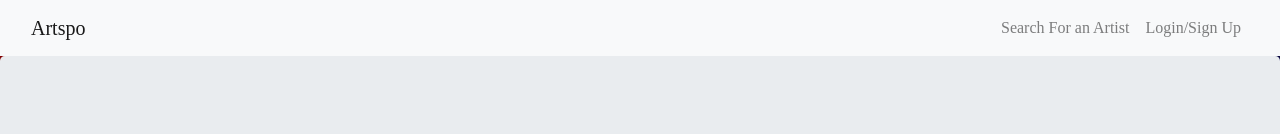
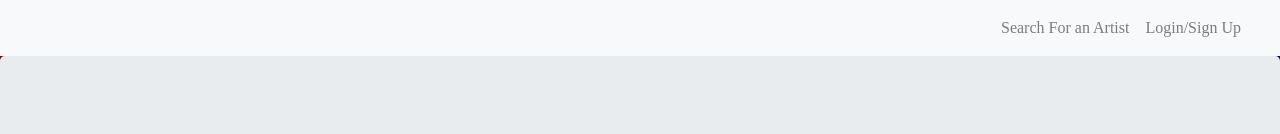
Before and after one commit to amanduke/art-spo-1, a React (Create React App) app in the folder client/: page / in a window 1280 px wide. Shown: the top 134 px of the page. Built offline with nearby package versions, Linux system fonts and the light colour scheme; grey boxes are pictures that could not be loaded.

Commit message:
Update Navbar.js

```diff
--- a/client/src/components/Navbar.js
+++ b/client/src/components/Navbar.js
@@ -18,7 +18,13 @@ const AppNavbar = () => {
 
         <Container fluid>
           <Navbar.Brand as={Link} to='/'>
-            Artspo
+            <img
+            alt="logo"
+            src="https://user-images.githubusercontent.com/65379991/109088245-12c9d800-76dd-11eb-8cf4-bc1ec769ab17.jpg"
+            width="90"
+            height="0"
+            className="d-inline-block align-top"
+          />{" "}
           </Navbar.Brand>
           <Navbar.Toggle aria-controls='navbar' />
           <Navbar.Collapse id='navbar'>
```
